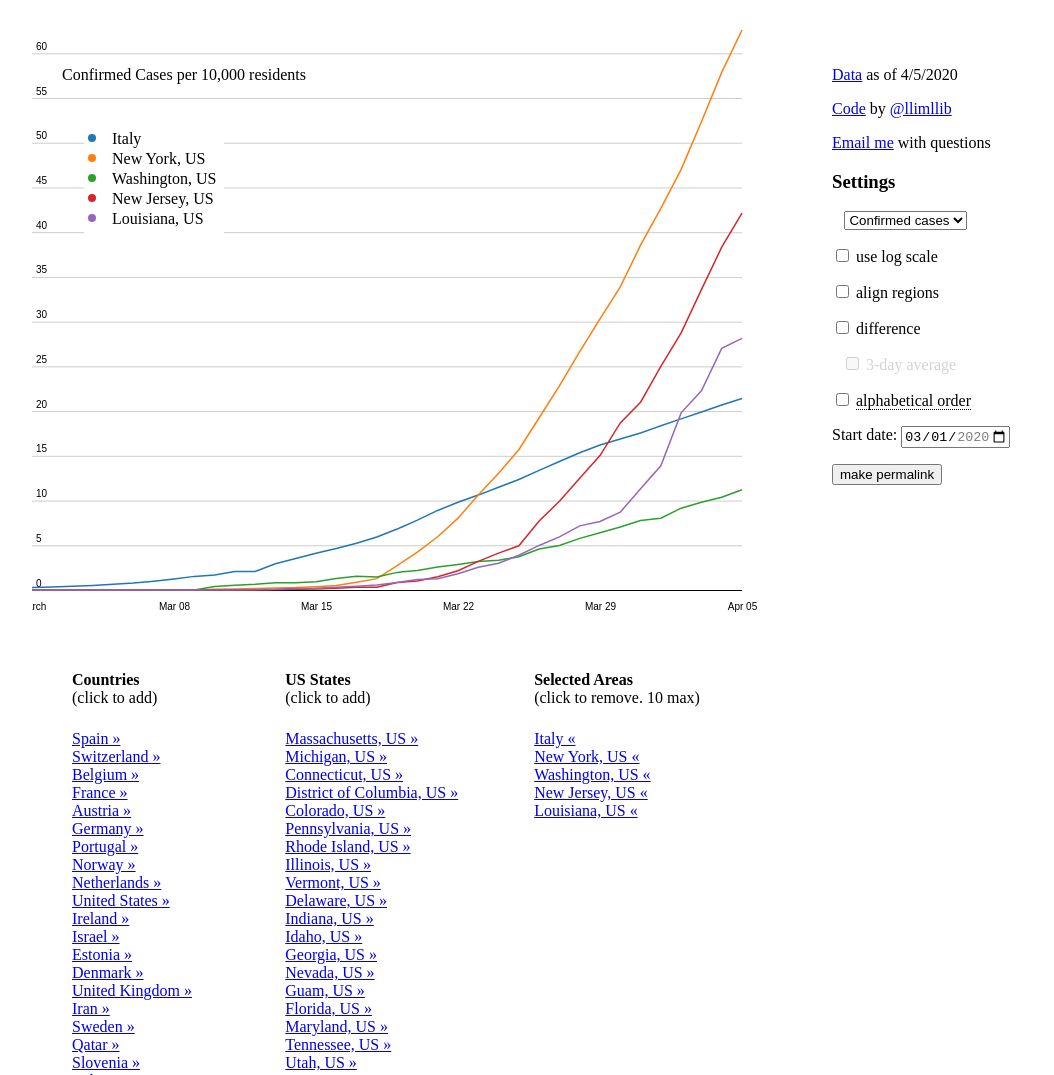
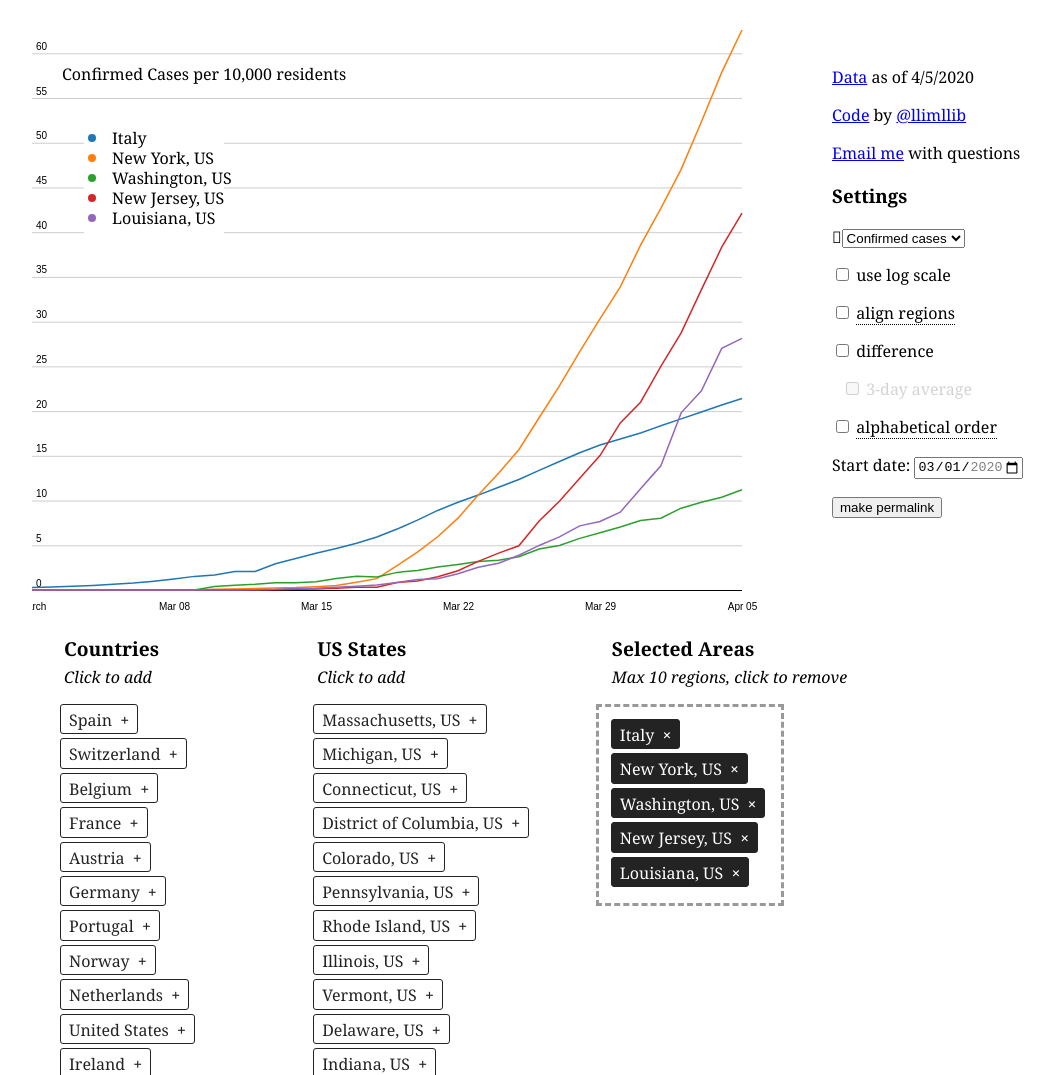
Before and after one commit to llimllib/covidgraph, a website: page index.html in a window 1280 px wide. Shown: the top 1075 px of the page, without its empty margins (108-1162 px from the left). Drawn offline with nearby package versions, Linux system fonts and the light colour scheme.

Commit message:
finish rebase

```diff
--- a/graph.js
+++ b/graph.js
@@ -595,7 +595,10 @@ function buildTable() {
     .join("li")
     .attr("class", "region")
     .on("click", addHandler)
-    .html((d) => `<a href="#" class="add" data-name="${d}">${d} &raquo;</a>`);
+    .html(
+      (d) =>
+        `<a href="#" class="add" data-name="${d}">${d} <span class="ornament">+</span></a>`
+    );
 
   d3.select("#states ul")
     .selectAll("li.region")
@@ -603,7 +606,10 @@ function buildTable() {
     .join("li")
     .attr("class", "region")
     .on("click", addHandler)
-    .html((d) => `<a href="#" class="add" data-name="${d}">${d} &raquo;</a>`);
+    .html(
+      (d) =>
+        `<a href="#" class="add" data-name="${d}">${d} <span class="ornament">+</span></a>`
+    );
 
   d3.select("#selectedRegions ul")
     .selectAll("li.activeRegion")
@@ -611,7 +617,10 @@ function buildTable() {
     .join("li")
     .attr("class", "activeRegion")
     .on("click", removeHandler)
-    .html((d) => `<a href="#" class="rem" data-name="${d}">${d} &laquo;</a>`);
+    .html(
+      (d) =>
+        `<a href="#" class="rem" data-name="${d}">${d} <span class="ornament">×</span></a>`
+    );
 }
 
 function addHandler(name) {
--- a/index.html
+++ b/index.html
@@ -1,74 +1,13 @@
 <!DOCTYPE html>
 <html>
-	<head>
-		<meta charset="UTF-8">
-		<title>US States Covid Graph</title>
-<style>
-.selector {
-  display: inline-block;
-  vertical-align: top;
-  list-style-type: none;
-}
-
-h4 {
-  display: inline-block;
-  margin-bottom: 0px;
-}
-
-#graphContainer {
-  margin-top: 30px;
-}
-
-a:visited {
-  color: blue;
-}
-
-.headerLI {
-  height: 80px;
-}
-
-.rightpanel {
-  float: right;
-  margin-top: 20px;
-  width: 200px;
-}
-
-article {
-  width: 1000px;
-  margin: auto;
-}
-
-#hover {
-  position: absolute;
-  display: none;
-  background: white;
-  padding: 5px;
-  border: 1px solid black;
-}
-label#alphaLabel {
-  position: relative;
-  border-bottom: 1px dotted black;
-  cursor: help;
-}
-label#alphaLabel:hover::after {
-  content: "By default, items are sorted by maximum per capita cases";
-  position: absolute ;
-  background-color: white;
-  top: 1.1em ;
-  left: 1em ;
-  z-index: 1 ;
-  padding: 5px;
-  border: 1px solid black;
-}
-
-.suboption {
-  margin-left: 10px;
-}
-</style>
-<script src="https://d3js.org/d3.v5.js"></script>
-<script src="capita.js"></script>
-<script src="graph.js"></script>
-    </head>
+  <head>
+    <meta charset="UTF-8">
+    <title>US States Covid Graph</title>
+    <script src="https://d3js.org/d3.v5.js"></script>
+    <script src="capita.js"></script>
+    <script src="graph.js"></script>
+    <link rel="stylesheet" href="/static/base.css">
+  </head>
 <body>
   <div id="hover">
   </div>
@@ -127,24 +66,25 @@ label#alphaLabel:hover::after {
         </div>
       </div>
     </div>
-    <div>
-    </div>
     <div id="regionSelector">
-      <span id="countries">
+      <div id="countries">
+        <h4>Countries</h4>
+        <p class="instructions">Click to add</p>
         <ul class="countryList selector">
-          <li class="headerLI"><h4>Countries</h4><br>(click to add)</li>
         </ul>
-      </span>
-      <span id="states">
+      </div>
+      <div id="states">
+        <h4>US States</h4>
+        <p class="instructions">Click to add</p>
         <ul class="stateList selector">
-          <li class="headerLI"><h4>US States</h4><br>(click to add)</li>
         </ul>
-      </span>
-      <span id="selectedRegions">
+      </div>
+      <div id="selectedRegions">
+        <h4>Selected Areas</h4>
+        <p class="instructions">Max 10 regions, click to remove</p>
         <ul class="selector">
-          <li class="headerLI"><h4>Selected Areas</h4><br>(click to remove. 10 max)</li>
         </ul>
-      </span>
+      </div>
     </div>
   </article>
 </body>
--- /dev/null
+++ b/static/base.css
@@ -0,0 +1,113 @@
+/* Layout */
+article {
+  width: 1000px;
+  margin: auto;
+}
+#graphContainer {
+  margin-top: 30px;
+}
+#regionSelector {
+  margin: 0 0 0 2em;
+}
+#regionSelector > div {
+  display: inline-block;
+}
+.rightpanel {
+  float: right;
+  margin-top: 20px;
+  width: 200px;
+}
+#hover {
+  position: absolute;
+  display: none;
+  background: white;
+  border: 1px solid #232323;
+}
+.suboption {
+  margin-left: 10px;
+}
+
+/* General typography */
+html {
+  font-family: georgia;
+}
+#regionSelector h4 {
+  display: block;
+  font-size: 1.2em;
+  margin: 0 0 0 0;
+  width: auto;
+}
+.instructions {
+  font-style: italic;
+  margin: .25em 0 0 0;
+}
+#selectedRegions ul {
+  border: 3px dashed #999;
+  margin-left: -1em;
+  padding: .75em 1em;
+}
+#hover {
+  font-family: helvetica, arial, sans-serif;
+  line-height: 1.5em;
+  padding: 1em;
+}
+
+/* Button styling */
+.selector {
+  display: inline-block;
+  padding: 0 2em 0 0;
+  vertical-align: top;
+  list-style-type: none;
+}
+
+.selector li {
+  margin: 0 0 .25em -.25em;
+}
+.selector a {
+  border-radius: 3px;
+  display: inline-block;
+  padding: .25em .25em .15em .5em;
+  text-decoration: none;
+}
+#regionSelector a,
+#states a {
+  border: 1px solid #232323;
+  color: #232323;
+}
+#selectedRegions a {
+  background: #232323;
+  color: #ffffff;
+}
+#selectedRegions a:hover {
+  background-color: maroon;
+  border: 1px solid maroon;
+}
+.selector a .ornament {
+  font-weight: bold;
+  padding: .25em
+}
+
+
+/* Helper text */
+label#alphaLabel,
+label#alignLabel {
+  position: relative;
+  border-bottom: 1px dotted black;
+  cursor: help;
+}
+label:hover::after {
+  position: absolute ;
+  background-color: white;
+  top: 1.1em ;
+  left: -2em ;
+  z-index: 1 ;
+  min-width: 10em;
+  padding: 5px;
+  border: 1px solid black;
+}
+label#alphaLabel:hover::after {
+  content: "By default, items are sorted highest to lowest per capita cases";
+}
+label#alignLabel:hover::after {
+  content: "Change x-axis from calendar date to days since first recorded infection";
+}
```
